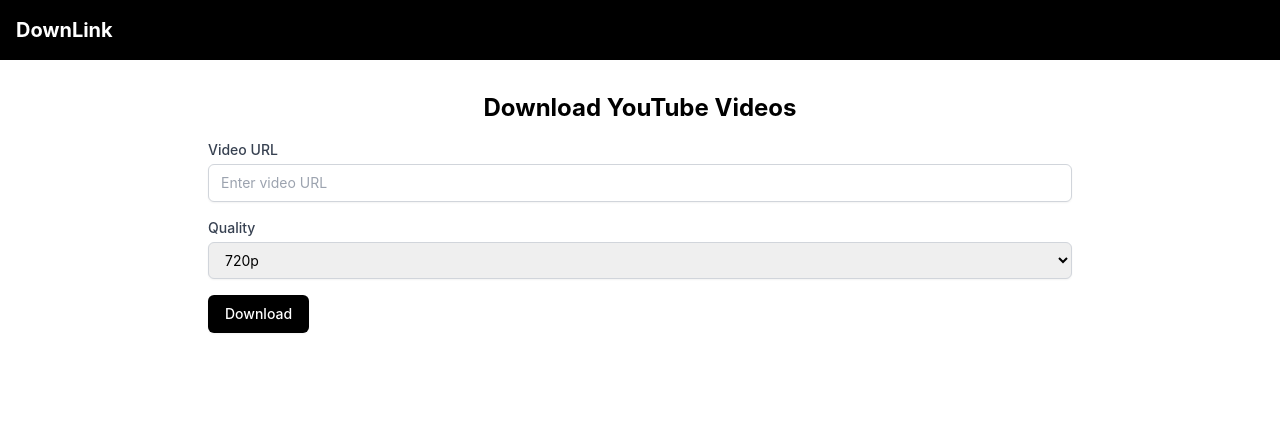
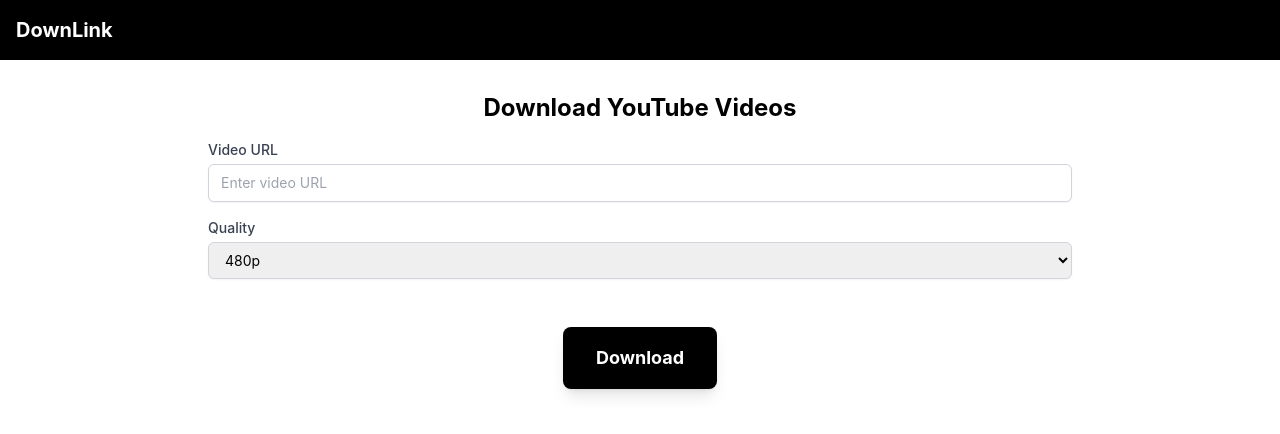
Before and after one commit to arkorty/DownLink, a React (Create React App) app in the folder frontend/: page / in a window 1280 px wide. Shown: the top 434 px of the page. Built offline with nearby package versions, Linux system fonts and the light colour scheme.

Commit message:
Feature: hide download button when downloading Refactor: move the Download button below the progress bar

```diff
--- a/frontend/src/components/DownloadForm.js
+++ b/frontend/src/components/DownloadForm.js
@@ -5,15 +5,30 @@
 
 const DownloadForm = () => {
   const [url, setUrl] = useState("");
-  const [quality, setQuality] = useState("720p");
+  const [quality, setQuality] = useState("480p");
   const [message, setMessage] = useState("");
   const [progress, setProgress] = useState(0);
   const [isProcessing, setIsProcessing] = useState(false);
   const [showConfetti, setShowConfetti] = useState(false);
   const confettiRef = useRef(null);
 
+  // Validate if the URL is a YouTube domain
+  const isValidYouTubeUrl = (url) => {
+    const youtubeRegex = /^(https?:\/\/)?(www\.)?(youtube\.com|youtu\.be)\/.+$/;
+    return youtubeRegex.test(url);
+  };
+
   const handleDownload = async (e) => {
     e.preventDefault();
+
+    if (!url) {
+      setMessage("maybe enter an URL first");
+      return;
+    } else if (!isValidYouTubeUrl(url)) {
+      setMessage("doesn't look like YouTube to me");
+      return;
+    }
+
     setMessage("Processing...");
     setProgress(0);
     setIsProcessing(true);
@@ -28,6 +43,7 @@
             const total = progressEvent.total;
             const current = progressEvent.loaded;
             setProgress(Math.round((current / total) * 100));
+            setMessage("Downloading...");
           },
         },
       );
@@ -42,19 +58,19 @@
       link.download = filename;
       link.click();
 
-      setMessage("Download complete");
+      setMessage("Download Complete");
       setIsProcessing(false);
       setShowConfetti(true);
     } catch (error) {
-      setMessage("Download failed");
+      setMessage("Download Failed");
       console.error(error);
       setIsProcessing(false);
     }
   };
 
   const getBarClass = () => {
-    if (message === "Download complete") return "bg-green-500";
-    if (message === "Download failed") return "bg-red-500";
+    if (message === "Download Complete") return "bg-green-500";
+    if (message === "Download Failed") return "bg-red-500";
     return "bg-blue-500"; // Default color when not processing
   };
 
@@ -109,23 +125,14 @@
             onChange={(e) => setQuality(e.target.value)}
             className="mt-1 block w-full px-3 py-2 border border-gray-300 rounded-md shadow-sm focus:outline-none focus:ring-blue-500 focus:border-blue-500 sm:text-sm"
           >
+            <option value="360p">360p</option>
             <option value="480p">480p</option>
             <option value="720p">720p</option>
-            <option value="1080p">1080p</option>
           </select>
         </div>
-        <div>
-          <button
-            type="submit"
-            className="inline-flex items-center px-4 py-2 border border-transparent text-sm font-medium rounded-md shadow-sm text-white bg-black hover:bg-gray-700 focus:outline-none focus:ring-2 focus:ring-offset-2 focus:ring-blue-500"
-          >
-            Download
-          </button>
-        </div>
-      </form>
-      <div className="w-full bg-white rounded-full mt-4 h-3 relative overflow-hidden">
+        <div className="w-full bg-white rounded-full mt-4 h-4 relative overflow-hidden">
           <div
-          className={`h-3 ${getBarClass()} rounded-full`}
+            className={`h-4 ${getBarClass()} rounded-full`}
             style={{
               width: `${progress}%`,
               ...getBarStyle(),
@@ -133,11 +140,32 @@
           ></div>
           {isProcessing && progress === 0 && (
             <div
-            className={`absolute top-0 left-0 w-full h-full bg-blue-300 rounded-full`}
+              className={`absolute top-0 left-0 w-full h-full bg-blue-500 rounded-full`}
               style={getAnimationStyle()}
             ></div>
           )}
+          <div className="absolute inset-0 flex items-center justify-center">
+            <span
+              className={`text-xs ${
+                message === "Download Failed" ? "text-white" : "text-black"
+              }`}
+            >
+              {message}
+            </span>
           </div>
+        </div>
+        <div className="flex justify-center">
+          {!isProcessing && !message.startsWith("Downloading") && (
+            <button
+              type="submit"
+              className="inline-flex items-center px-8 py-4 border border-transparent text-lg font-bold rounded-lg shadow-lg text-white bg-black hover:bg-gray-700 focus:outline-none focus:ring-2 focus:ring-offset-2 focus:ring-blue-500"
+            >
+              Download
+            </button>
+          )}
+        </div>
+      </form>
+
       {showConfetti && (
         <div className="fixed top-0 left-0 w-full h-full z-50">
           <Confetti
```
Lines whose indentation alone changed are shown as unchanged.
